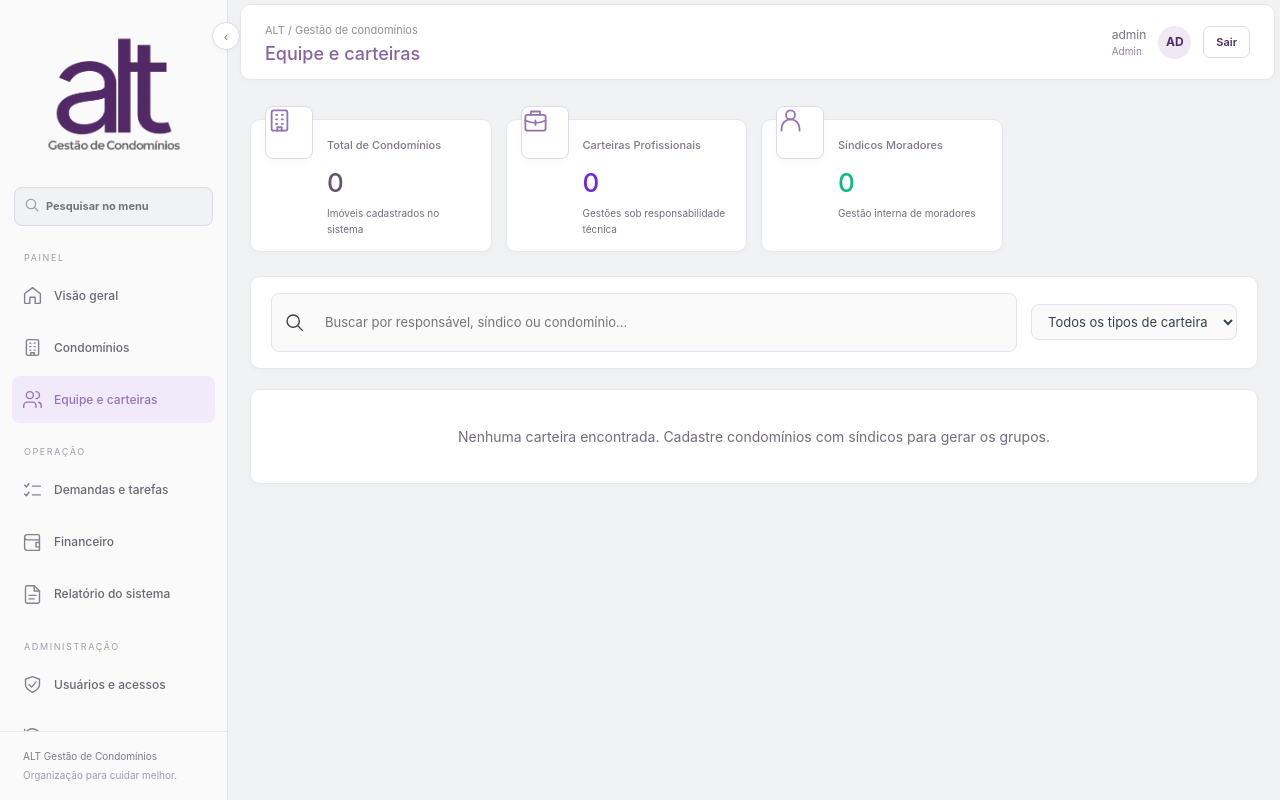
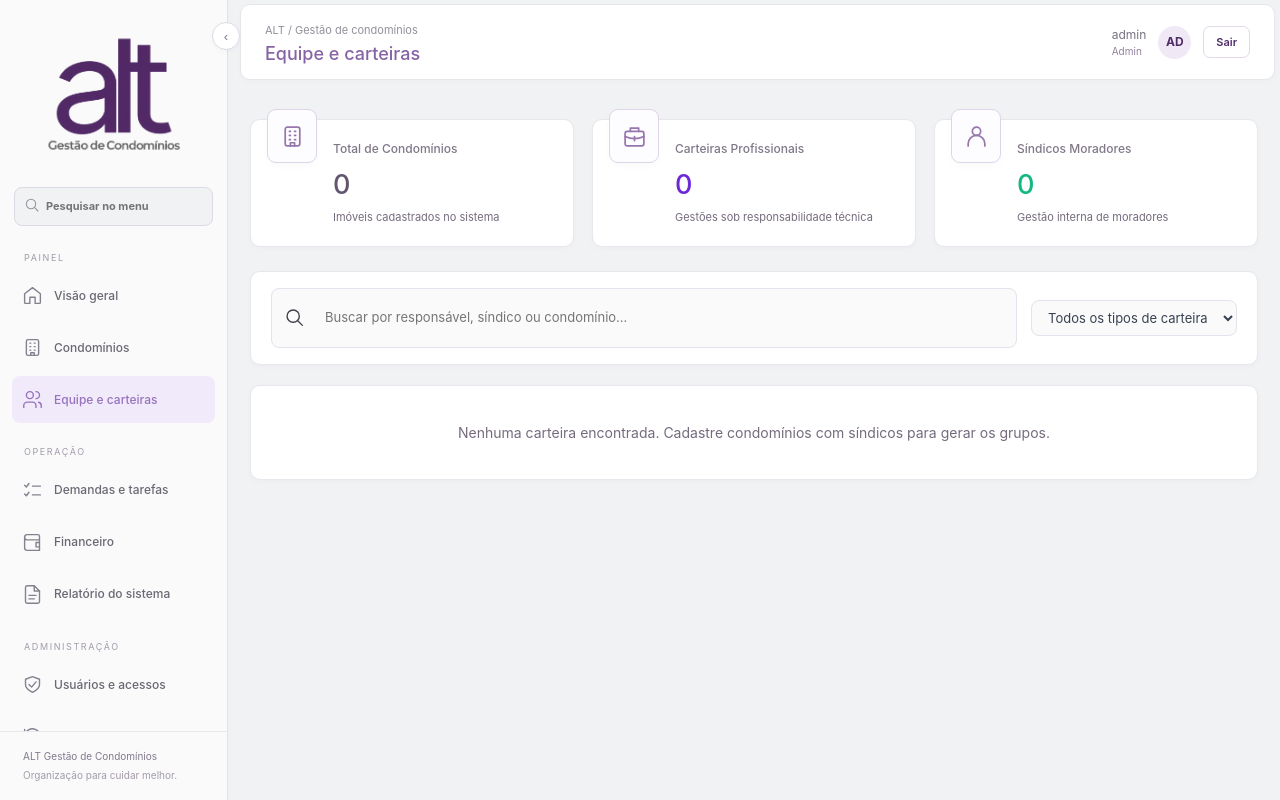
Before and after one commit to Albertknies/ALT_Condominios_FINAL_REVISADO, a Flask app: page /carteiras in a window 1280 px wide. Run offline with Flask 3, Linux system fonts and the light colour scheme; the visitor is signed in with stand-in values (Sample User, id 1); data comes from the database, SQL or seed files in the repository; data that the repository does not hold is empty; some libraries are stand-ins or nearby versions.

Commit message:
Centraliza ícones e distribui indicadores de demandas e carteiras proporcionalmente

```diff
--- a/static/shell.css
+++ b/static/shell.css
@@ -192,3 +192,17 @@ body.alt-app{--alt-sidebar-width:228px;background:#f1f2f4;color:#41414c}
 .alt-app .search-wrap>.alt-icon{width:18px;height:18px;color:#9d88ac;flex-shrink:0}
 @media(max-width:1150px){.alt-app .wallet-card{grid-template-columns:40px minmax(0,1fr) auto}.alt-app .wallet-meta{grid-column:2;grid-row:2;margin-top:5px}.alt-app .wallet-action-row{grid-column:3;grid-row:1/3}.alt-app .wallet-header{flex-direction:column;align-items:flex-start}}
 @media(max-width:650px){.alt-app .wallet-card{grid-template-columns:36px minmax(0,1fr);gap:10px 12px;padding:16px}.alt-app .wallet-person-icon{width:36px;height:36px}.alt-app .wallet-action-row{grid-column:2;grid-row:3;justify-content:flex-start;flex-wrap:wrap;margin-top:4px}.alt-app .wallet-card .condominios-container{grid-column:1/-1}.alt-app .wallet-meta{grid-column:2}.alt-app .wallet-title{font-size:13px}}
+/* Indicadores proporcionais em demandas e carteiras. */
+.alt-app .kpi-row.kpi-three{grid-template-columns:repeat(3,minmax(0,1fr));gap:18px;width:100%;align-items:stretch}
+.alt-app .kpi-card{min-width:0;min-height:128px;padding:20px 18px 17px 82px}
+.alt-app .kpi-header{font-size:12px;line-height:1.5;font-weight:500}
+.alt-app .kpi-header>span:last-child{display:grid;place-items:center;width:50px;height:54px;left:16px;top:-11px;padding:0;color:#9676ad;background:#fdfcfe;border:1px solid #ded5e8;border-radius:9px;box-shadow:0 3px 8px #49305e06}
+.alt-app .kpi-header>span:last-child .alt-icon{display:block;width:25px;height:25px;margin:0;vertical-align:middle;stroke-width:1.65}
+.alt-app .kpi-num{margin-top:10px;font-size:27px;line-height:1.25;font-weight:500}
+.alt-app .kpi-sub{margin-top:7px;font-size:11px;line-height:1.6;overflow-wrap:anywhere}
+.alt-app .tag .alt-icon{width:13px;height:13px;display:inline-block;vertical-align:-2px}
+.alt-app .kpi-card.alert-red .kpi-header>span:last-child{color:#b78691;background:#fffafb}
+.alt-app .kpi-card.alert-yellow .kpi-header>span:last-child{color:#b9a06b;background:#fffdf8}
+.alt-app .kpi-card.alert-green .kpi-header>span:last-child{color:#7da693;background:#fafffc}
+@media(max-width:1200px){.alt-app .kpi-row.kpi-three{gap:14px}.alt-app .kpi-three .kpi-card{padding-left:73px;padding-right:14px}.alt-app .kpi-three .kpi-header>span:last-child{left:13px;width:46px;height:50px}.alt-app .kpi-three .kpi-header{font-size:11px}}
+@media(max-width:650px){.alt-app .kpi-row.kpi-three{grid-template-columns:1fr;gap:20px}.alt-app .kpi-three .kpi-card{min-height:114px;padding:17px 18px 15px 82px}.alt-app .kpi-three .kpi-header>span:last-child{left:16px;top:17px;width:48px;height:48px}.alt-app .kpi-three .kpi-header{font-size:12px}.alt-app .kpi-three .kpi-num{font-size:25px;margin-top:6px}.alt-app .kpi-three .kpi-sub{margin-top:4px}.alt-app .kpi-row:not(.kpi-three) .kpi-card{padding:49px 13px 14px}}
--- a/templates/carteiras.html
+++ b/templates/carteiras.html
@@ -237,7 +237,7 @@
 
 <main>
   <!-- Métricas de Carteiras -->
-  <section class="kpi-row">
+  <section class="kpi-row kpi-three">
     <div class="kpi-card">
       <div class="kpi-header">
         <span>Total de Condomínios</span>
```
Also changed, not shown: templates/demandas.html (+6 -5 lines).
